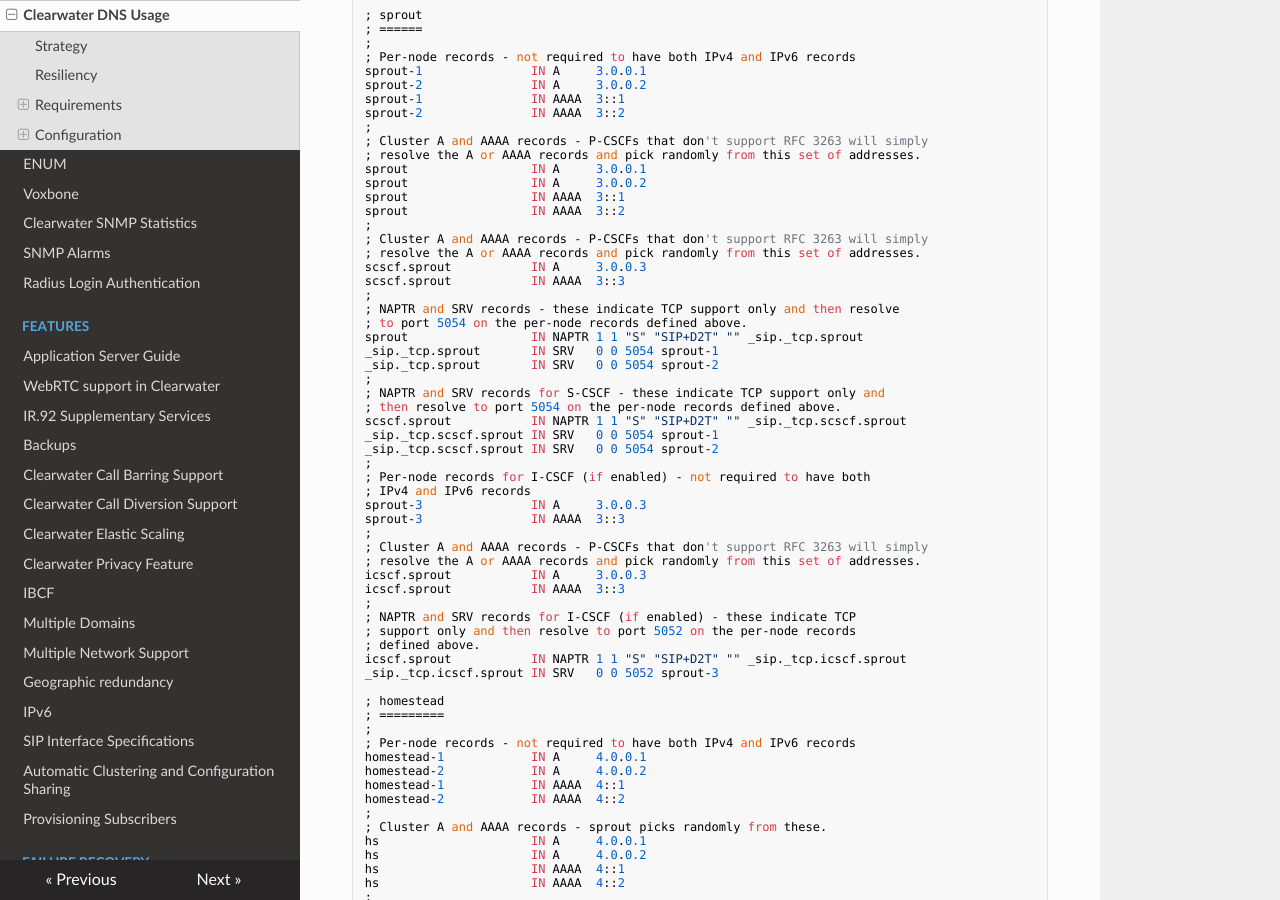
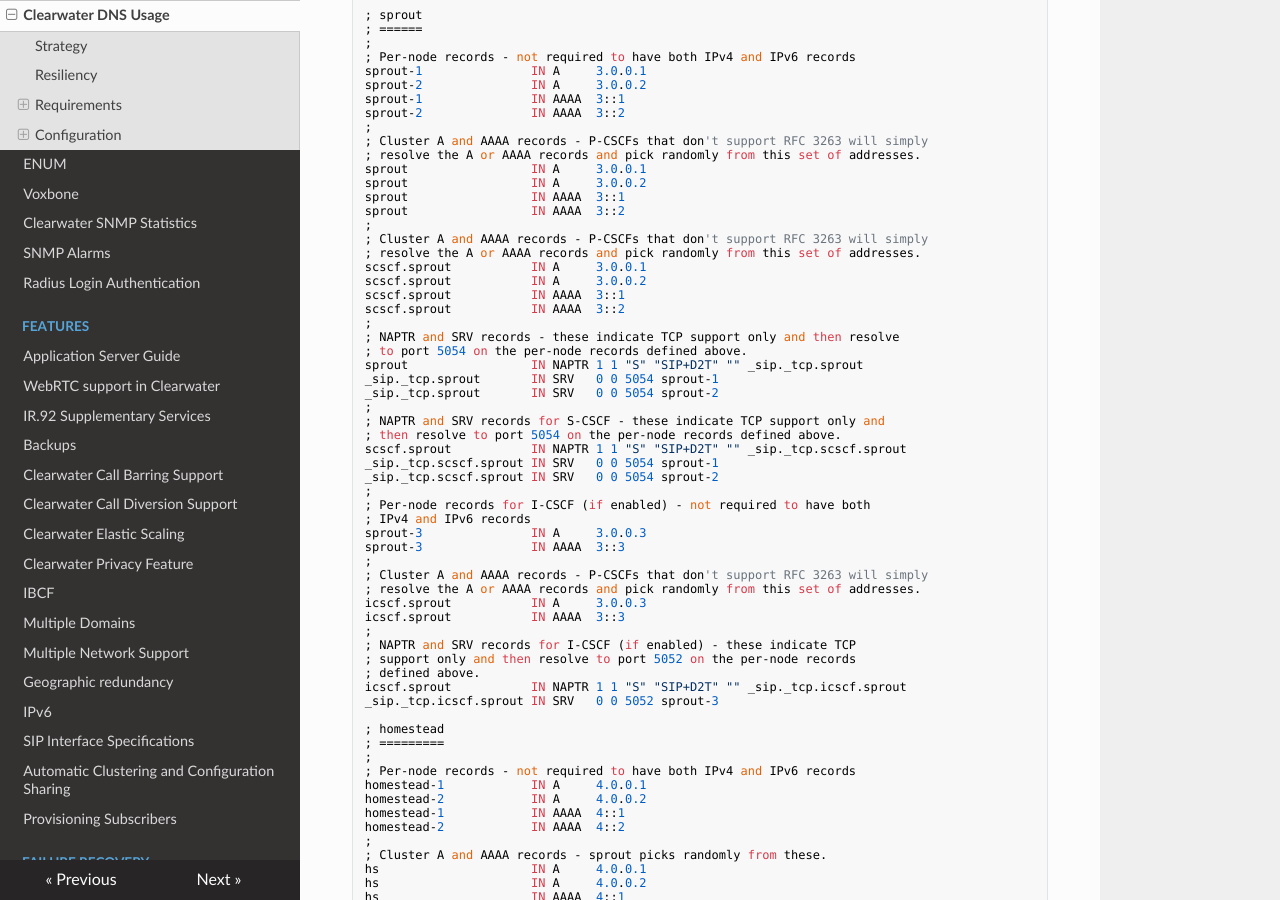
Before and after one commit to Metaswitch/clearwater-readthedocs, an MkDocs documentation site: the page built from docs/Clearwater_DNS_Usage.md, in a window 1280 px wide and 900 px high, scrolled down 5831 px. Built offline with MkDocs 1.6.1, drawn with Linux system fonts in a browser that asks for light colours; nearby versions of some CDN libraries; old or Windows-style settings are respelled for this version of MkDocs.

Commit message:
Make example IPs correct

```diff
--- a/docs/Clearwater_DNS_Usage.md
+++ b/docs/Clearwater_DNS_Usage.md
@@ -223,8 +223,10 @@ For Clearwater, you should be able to adapt the following example zone file by c
     ;
     ; Cluster A and AAAA records - P-CSCFs that don't support RFC 3263 will simply
     ; resolve the A or AAAA records and pick randomly from this set of addresses.
-    scscf.sprout           IN A     3.0.0.3
-    scscf.sprout           IN AAAA  3::3
+    scscf.sprout           IN A     3.0.0.1
+    scscf.sprout           IN A     3.0.0.2
+    scscf.sprout           IN AAAA  3::1
+    scscf.sprout           IN AAAA  3::2
     ;
     ; NAPTR and SRV records - these indicate TCP support only and then resolve
     ; to port 5054 on the per-node records defined above.
```
